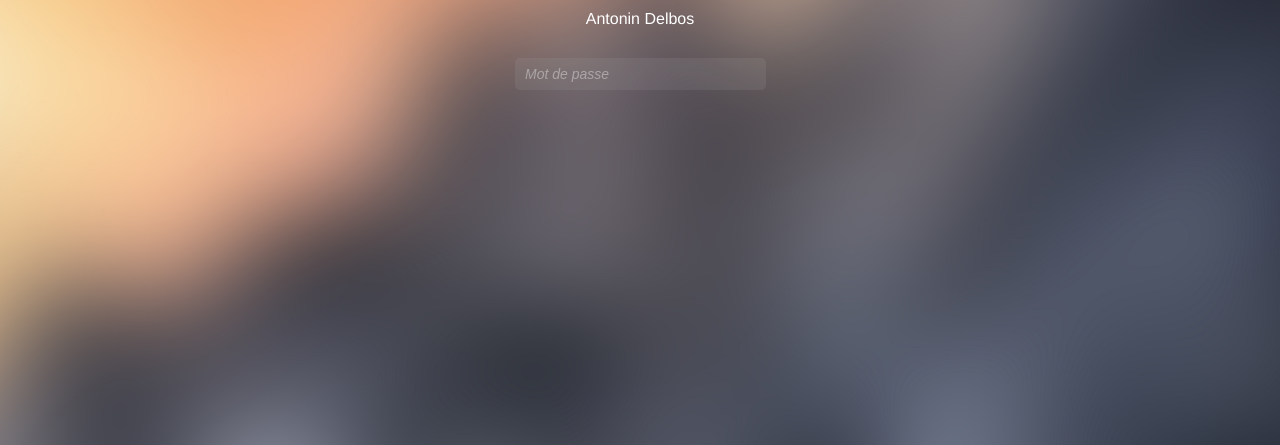
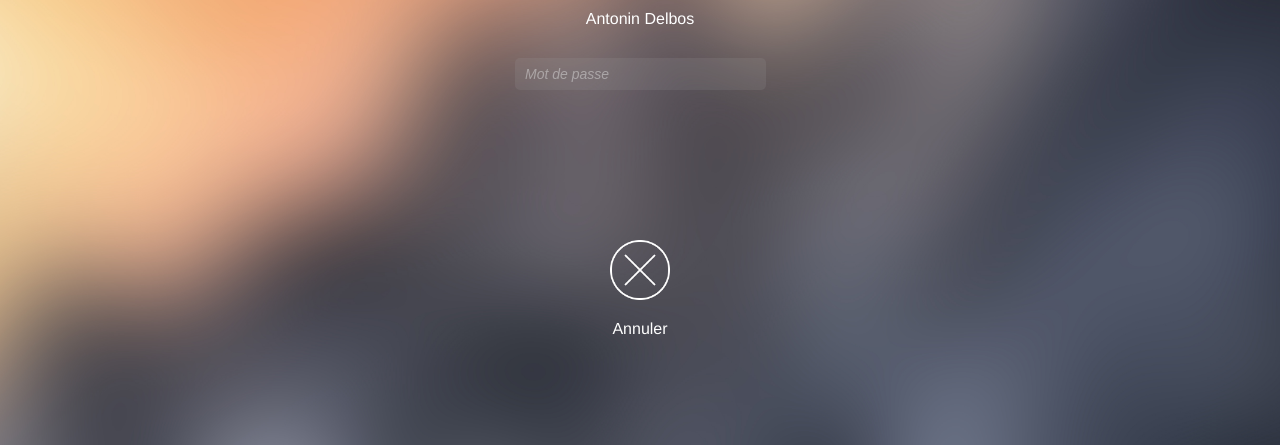
Before and after one commit to epitomz/YosemiteWindow, a PHP site: page / in a window 1280 px wide. Shown: the part 355-800 px from the top of the page. Run offline with PHP 8.4, Linux system fonts and the light colour scheme; some libraries are stand-ins or nearby versions.

Commit message:
cancel locked screen

```diff
--- a/css/style.css
+++ b/css/style.css
@@ -62,7 +62,7 @@ body {
 
 #log {
 	width: 250px;
-	margin: 220px auto;
+	margin: 220px auto 150px auto;
 }
 
 .round {
@@ -114,6 +114,15 @@ input:-moz-placeholder {
 	font-style: italic;
 }
 
+.bottom {
+	width: 60px;
+	margin: 0 auto;
+	color: white;
+	text-align: center;
+}
+.cancel {
+	width: 60px;
+}
 
 
 /* ------------------ SCREEN -------------------------- */
--- a/index.html
+++ b/index.html
@@ -31,5 +31,10 @@
 	    <input class="password" type="password" placeholder="Mot de passe">
     </div>
 
+    <div class="bottom">
+	    <img class="cancel" src="img/cancel.png" alt="cancel" />
+	    <p>Annuler</p>
+    </div>
+
 </body>
 </html>
```
Also changed, not shown: img/cancel.png (added).
